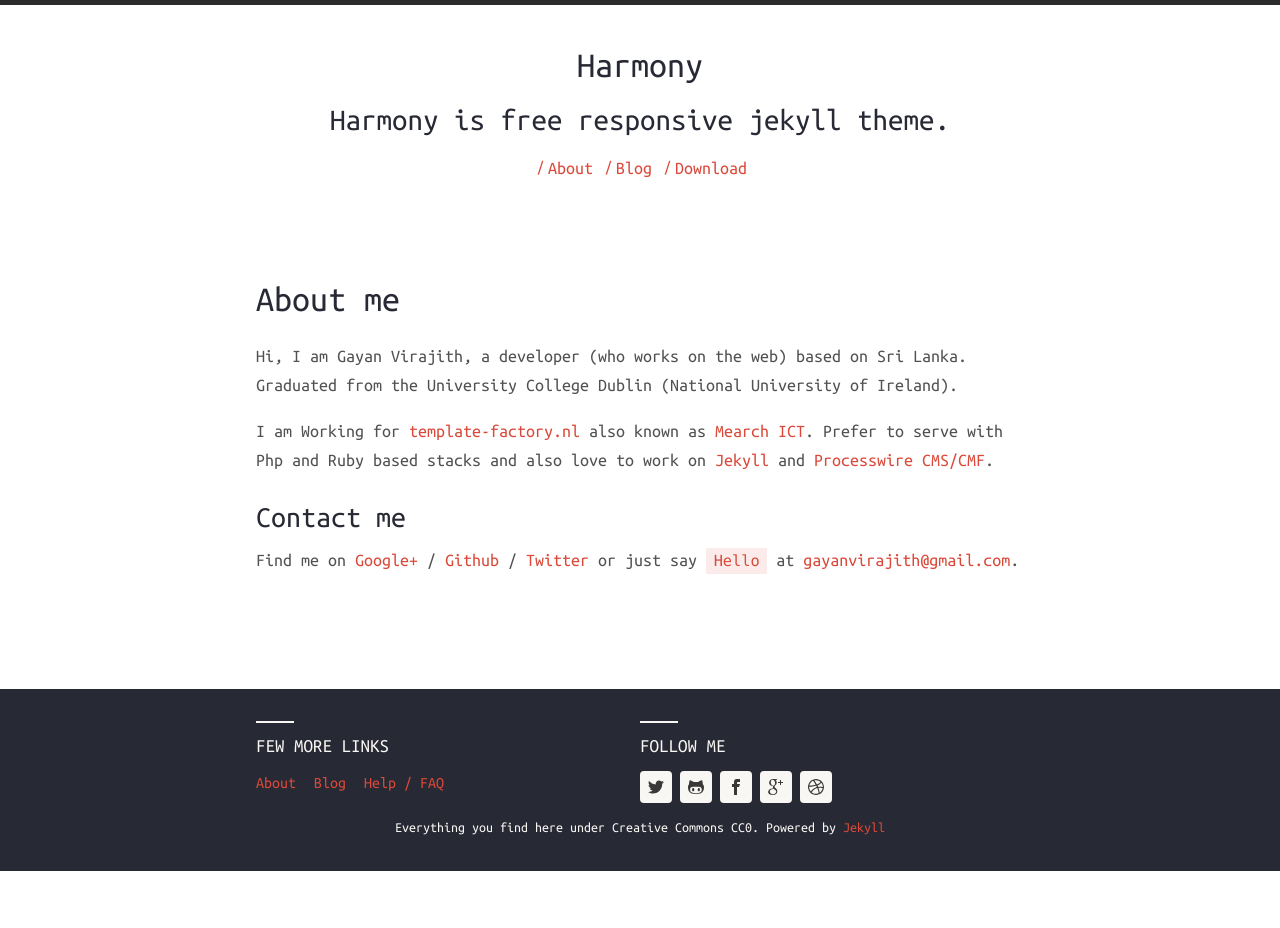
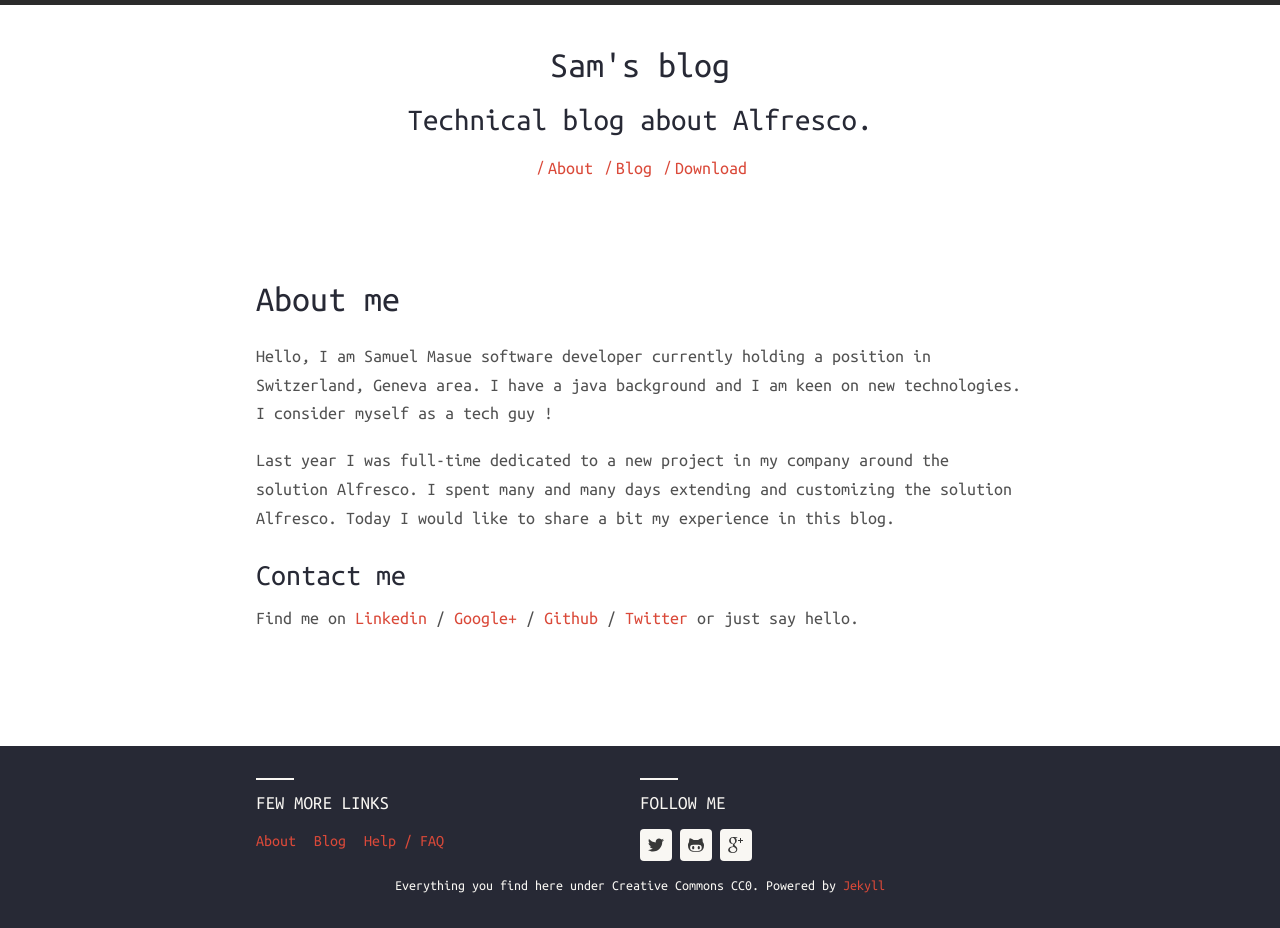
Before and after one commit to TheWeirdDev/theweirddev.github.io, a Jekyll site: the page built from about.md, in a window 1280 px wide. Built offline with Jekyll 4.4.1, drawn with Linux system fonts in a browser that asks for light colours; nearby versions of some CDN libraries; before the commit the page ends 900 px from its top, so only the background shows below that.

Commit message:
change about me

```diff
--- a/_config.yml
+++ b/_config.yml
@@ -4,34 +4,32 @@
 # baseurl: /blog
 
 # Site live URL
-url: http://smasue.github.io
+# url: http://smasue.github.io
 
 # Localhost
-# url: http://127.0.0.1:4000
+url: http://127.0.0.1:4000
 
 # Harmony theme configuration. Please change accordingly.
 harmony:
-  name: Harmony
+  name: Sam's blog
   # Little description about your site
-  description: Harmony is free responsive jekyll theme.
-  meta_description: Harmony is free responsive jekyll theme. This will appear in your document head meta (for Google search results) and in your feed.xml site description.
+  description: Technical blog about Alfresco.
+  meta_description: I am Samuel Masue. This blog will cover topics about Alfresco.
   basetheme: theme-base-01 # pre defined thmes are darken, blue-water, redish.
   author: # Author details
-    name: Gayan Virajith
+    name: Samuel Masue
     email: gayanvirajith@gmail.com
-    url: http://gayanvirajith.github.io
+    url: http://smasue.github.io
 
   # Google Analytics key, leave blank to ignore
   google_analytics_key: UA-xxxx-x
 
   # Profile links, leave blank to ignore
   social:
-    github: gayanvirajith
-    twitter: gayanvirajith
-    facebook: gayanvirajith
-    gplus: +GayanVirajith
-    dribble: gayan
-    pinterest:
+    github: smasue
+    twitter: smasue
+    linkedin: smasue
+    gplus: +Smasue
   # Toggle disclaimer in footer
   show_disclaimer: true
 
--- a/about.md
+++ b/about.md
@@ -4,24 +4,19 @@
 permalink: /about/
 ---
 
-Hi, I am Gayan Virajith, a developer (who works on the web) based on Sri Lanka.
-Graduated from the University College Dublin (National University of Ireland).
+Hello, I am Samuel Masue software developer currently holding a position in Switzerland, Geneva area. I have a java background and
+I am keen on new technologies. I consider myself as a tech guy !
 
-I am Working for [template-factory.nl][tf] also known as [Mearch ICT][m].
-Prefer to serve with Php and Ruby based stacks and also love to work
-on [Jekyll][jekyll] and [Processwire CMS/CMF][pw].
+Last year I was full-time dedicated to a new project in my company around the solution Alfresco.
+I spent many and many days extending and customizing the solution Alfresco. Today I would like to share a bit my experience in this blog.
+
 
 ### Contact me
 
-Find me on [Google+][google] / [Github][github] / [Twitter][Twitter] or just say `Hello` at
-[gayanvirajith@gmail.com](gayanvirajith@gmail.com).
+Find me on [Linkedin][linkedin] / [Google+][google] / [Github][github] / [Twitter][Twitter] or just say hello.
 
-
-[tf]: http://template-factory.nl
-[m]: http://mearch.com
-[pw]: http://processwire.com
-[pwf]: http://processwire.com/talk
-[jekyll]: http://jekyllrb.com
 [github]: https://github.com/gayanvirajith
-[google]: https://plus.google.com/+GayanVirajith
-[twitter]: https://twitter.com/gayanvirajith
+[google]: https://plus.google.com/u/0/100576411137255271979/posts
+[twitter]: https://twitter.com/SamMcCandless
+[linkedin]: https://www.linkedin.com/in/samuelmasue
+[github]: https://github.com/smasue
```
Also changed, not shown: 1 other file.
